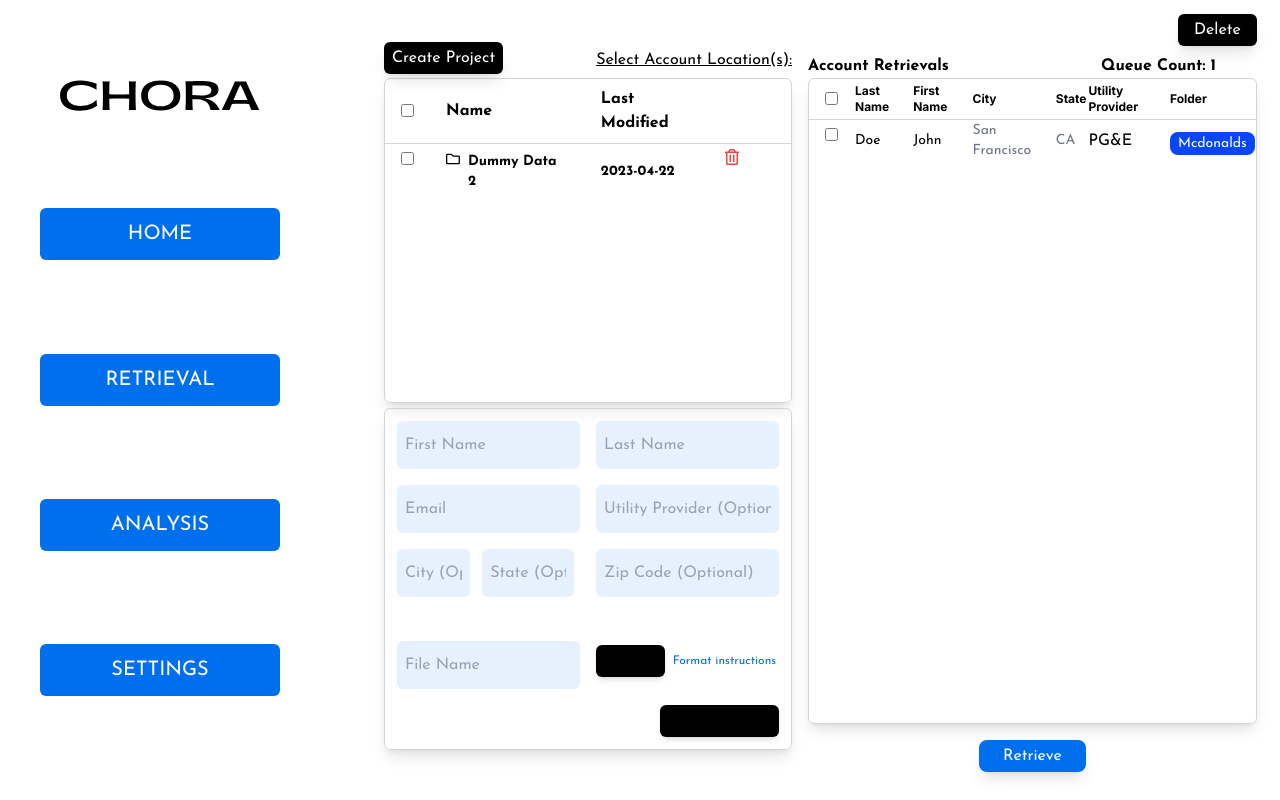
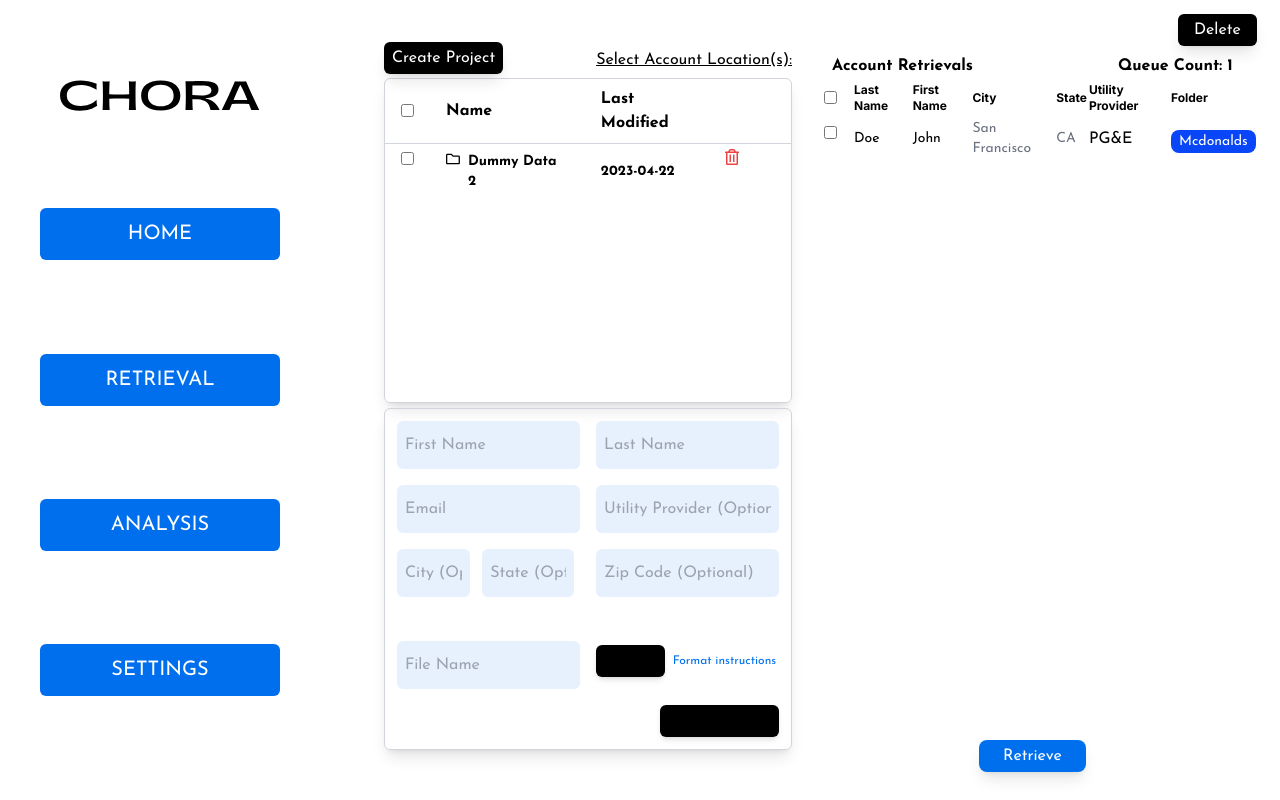
Before and after one commit to Meedux/GTM-Requirement, a Next.js app: page /retrieval in a window 1280 px wide. Built offline with nearby package versions, Linux system fonts and the light colour scheme.

Commit message:
Fix button styling and layout in AccountsTable component

```diff
--- a/components/Retrieval/AccountsTable.tsx
+++ b/components/Retrieval/AccountsTable.tsx
@@ -24,7 +24,7 @@ const AccountsTable = () => {
           </div>
         </div>
 
-        <div className={`${url === "/retrieval" ? "hidden" : "flex"}`}>
+        {/* <div className={`${url === "/retrieval" ? "hidden" : "flex"}`}>
           <button className="bg-black mb-1 mr-2 px-2 py-1 text-white text-center p-2 rounded-md shadow-lg font-joseph-sans text-xs md:text-base">
             Sync
           </button>
@@ -34,9 +34,9 @@ const AccountsTable = () => {
           <button className="bg-black mb-1 px-2 py-1 text-white text-center p-2 rounded-md shadow-lg font-joseph-sans text-xs md:text-base">
             Delete
           </button>
-        </div>
+        </div> */}
       </div>
-      <div className="flex justify-between mt-1">
+      <div className="w-[100%] lg:w-[110%] flex justify-between mt-1 px-6">
         <span className="font-bold text-black font-joseph-sans">
           Account Retrievals
         </span>
@@ -44,10 +44,10 @@ const AccountsTable = () => {
           Queue Count: 1
         </span>
       </div>
-      <div className="border border-gray-300 rounded-md shadow-lg w-[100%] lg:w-[110%] card h-[90%] overflow-auto">
+      <div className=" rounded-md w-[100%] lg:w-[110%] card h-[90%] overflow-auto">
         <table className="w-full">
           <thead>
-            <tr className="border-b border-gray-300">
+            <tr className="">
               <th className="px-4 py-2">
                 <input type="checkbox" />
               </th>
```
